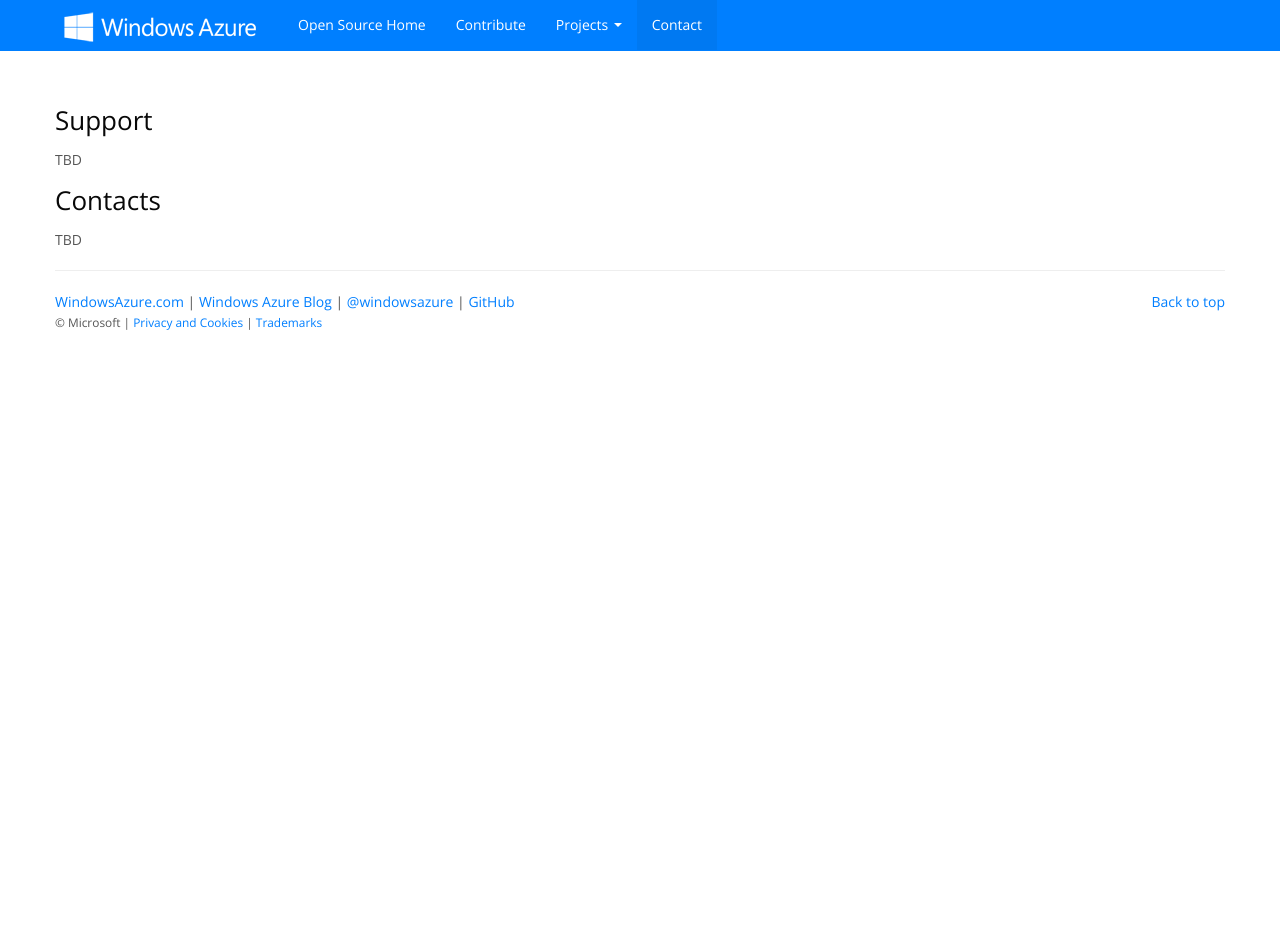
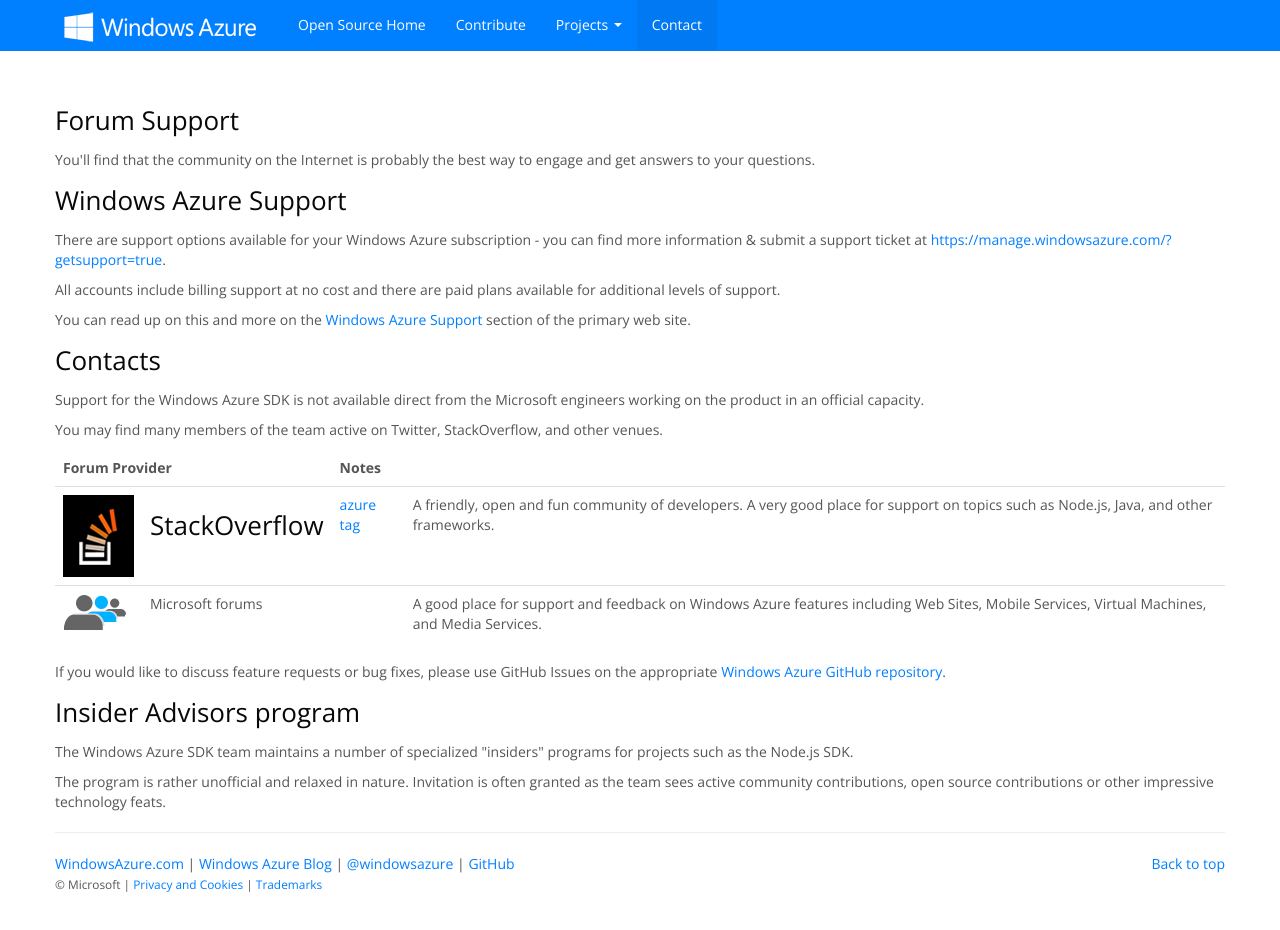
Before and after one commit to WindowsAzure/windowsazure.github.io, a plain HTML site: page contact.html in a window 1280 px wide. Before the commit the page ends 800 px from the top, so only its background shows below. Drawn offline with nearby package versions, Linux system fonts and the light colour scheme.

Commit message:
updating support options

```diff
--- a/contact.html
+++ b/contact.html
@@ -62,11 +62,64 @@
 
     <div class="container">
 
-        <h2 id="support">Support</h2>
-        <p>TBD</p>
+        <h2 id="forums">Forum Support</h2>
+        <p>You'll find that the community on the Internet is probably the best
+        way to engage and get answers to your questions.</p>
+
+        <h2 id="support">Windows Azure Support</h2>
+        <p>There are support options available for your Windows Azure subscription -
+        you can find more information &amp; submit a support ticket at <a
+        href="https://manage.windowsazure.com/?getsupport=true">https://manage.windowsazure.com/?getsupport=true</a>.</p>
+
+        <p>All accounts include billing support at no cost and there are
+        paid plans available for additional levels of support.</p>
+
+        <p>You can read up on this and more on the <a
+            href="www.windowsazure.com/en-us/support/">Windows Azure
+            Support</a> section of the
+            primary web site.</p>
 
         <h2 id="contacts">Contacts</h2>
-        <p>TBD</p>
+        <p>Support for the Windows Azure SDK is not available direct from
+        the Microsoft engineers working on the product in an official capacity.</p>
+
+        <p>You may find many members of the team active on Twitter, StackOverflow,
+        and other venues.</p>
+
+        <table class="table">
+            <thead>
+                <th colspan="2">Forum Provider</th>
+                <th colspan="2">Notes</th>
+            </thead>
+            <tbody>
+                <tr>
+                    <td><a href="//stackoverflow.com/tagged/azure"><img
+                        src="azure/stackoverflow.png" alt="StackOverflow" title="StackOverflow" style="width: 83px;height: 82px" /></a></td>
+                    <td><a href="//stackoverflow.com/tagged/azure"><h2>StackOverflow</h2></a></td>
+                    <td><a href="//stackoverflow.com/tagged/azure">azure tag</a></td>
+                    <td>A friendly, open and fun community of developers. A very good place for
+                    support on topics such as Node.js, Java, and other frameworks.</td>
+                </tr>
+                <tr>
+                    <td><img src="azure/microsoftforums.png" alt="" title="" style="" /></td>
+                    <td>Microsoft forums</td>
+                    <td></td>
+                    <td>A good place for support and feedback on Windows Azure features including
+                    Web Sites, Mobile Services, Virtual Machines, and Media Services.</td>
+                </tr>
+            </tbody>
+        </table>
+
+        <p>If you would like to discuss feature requests or bug fixes, please use
+        GitHub Issues on the appropriate <a href="//github.com/windowsazure/">Windows Azure GitHub repository</a>.</p>
+
+        <h2 id="advisors">Insider Advisors program</h2>
+        <p>The Windows Azure SDK team maintains a number of specialized &quot;insiders&quot;
+        programs for projects such as the Node.js SDK.</p>
+
+        <p>The program is rather unofficial and relaxed in nature. Invitation
+        is often granted as the team sees active community contributions, open
+        source contributions or other impressive technology feats.</p>
 
       <hr>
 
```
Also changed, not shown: index.html (+3 -3 lines), azure/microsoftforums.png (added), azure/stackoverflow.png (added).
